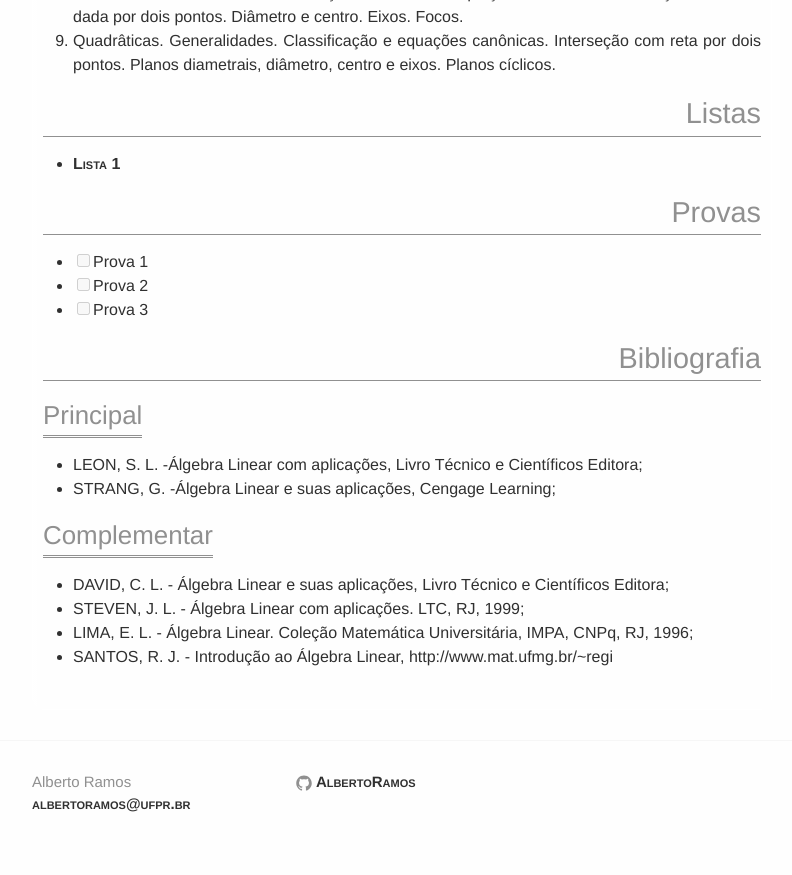
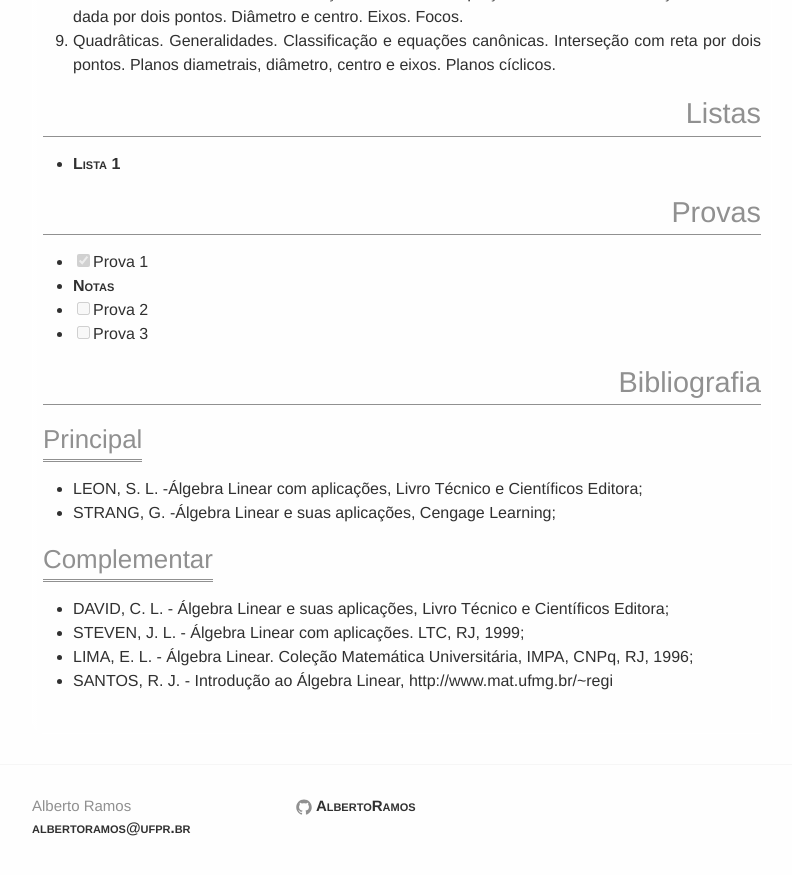
Before and after one commit to abelsiqueira/abelsiqueira.github.io-old, a Jekyll site: the page built from disciplinas/CM005 Algebra Linear_EB.md, in a window 1280 px wide and 900 px high, scrolled down 1264 px. Shown: the top 875 px of the window, without its empty margins (238-1030 px from the left). Built offline with Jekyll 4.4.1, drawn with Linux system fonts in a browser that asks for light colours.

Commit message:
Update CM005 Algebra Linear_EB.md

```diff
--- a/disciplinas/CM005 Algebra Linear_EB.md
+++ b/disciplinas/CM005 Algebra Linear_EB.md
@@ -48,7 +48,8 @@ tag:        2016s2
 
 # Provas
 
-  - [ ] Prova 1
+  - [x] Prova 1
+  - [Notas]({{ site.baseur1}}/disciplinas/CM005-Algebra-linear/notas_prova_1_EB.ods)
   - [ ] Prova 2
   - [ ] Prova 3
 
```
